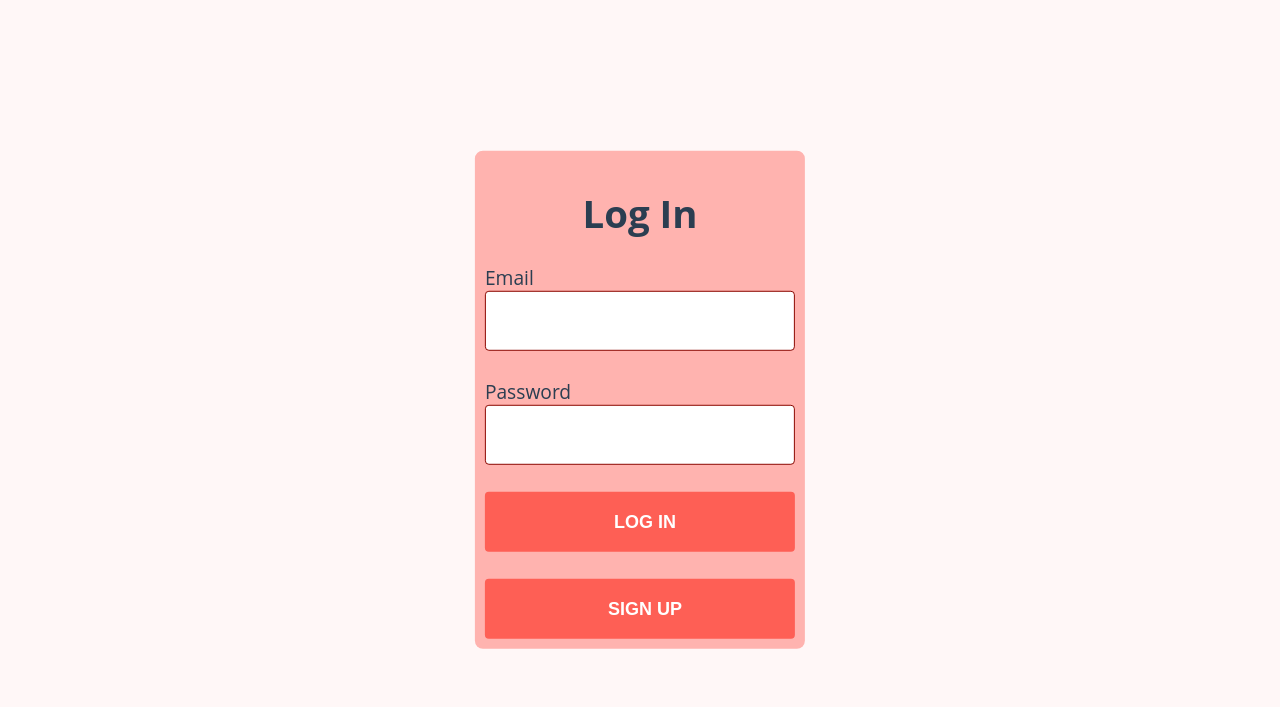
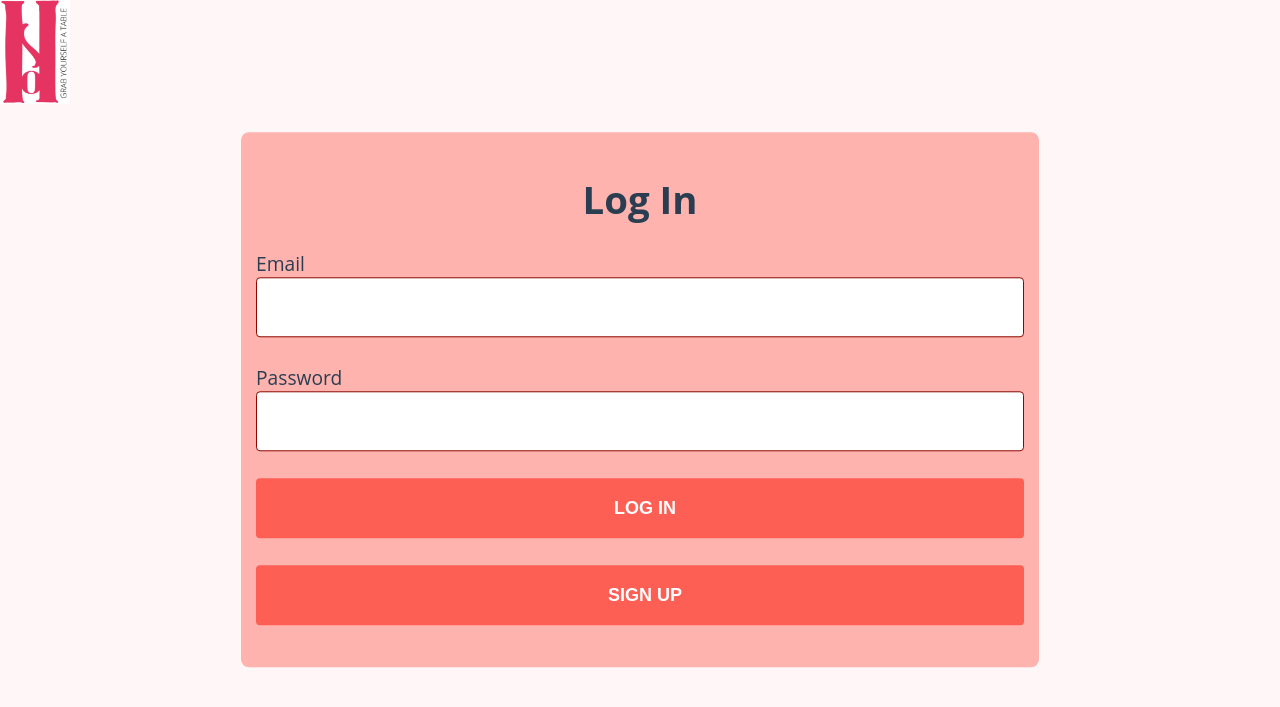
Before and after one commit to katie-marley/findatable, a Flask app: page / in a window 1280 px wide. Shown: the top 707 px of the page. Run offline with Flask 2, Linux system fonts and the light colour scheme; some libraries are stand-ins or nearby versions.

Commit message:
login page and sign-up page now responds to screen size

```diff
--- a/application/static/login_style.css
+++ b/application/static/login_style.css
@@ -104,9 +104,13 @@ position: absolute;
 left: 50%;
 top: 50%;
 transform: translate(-50%, -50%);
-padding: 10px;
+padding: 15px;
 background-color: #FFB3AF;
 border-radius:8px;
 }
 
-footer {text-color: FFF7F7}
+#logo{
+	position:fixed;
+	top:0;
+	left:0;
+}
--- a/application/templates/login.html
+++ b/application/templates/login.html
@@ -9,7 +9,10 @@
 	<link rel="stylesheet" href="static/login_style.css">
 </head>
 <body>
-<div class="center">
+<div id="logo">
+	<img src="static/images/logo.png" style="max-width:15%; height:auto;">
+</div>
+<div class="center" style="min-width:60%; max-height:75%">
 	<h1><center>Log In</center></h1>
 	<div class='form'>
             <form method='POST' action="login">
@@ -23,12 +26,13 @@
                 {{ form.login_button }}
 				<br>
                 <br>
-            {{ message }}
             </form>
 
             <form method='GET' action="signup">
                 {{ form.signup_button }}
             </form>
+        <br>
+        {{ message }}
         </div>
 	</body>
 </div>
--- a/application/templates/signup.html
+++ b/application/templates/signup.html
@@ -10,7 +10,10 @@
 
 </head>
 <body>
-<div class='center' style="overflow-y:scroll; height:550px;">
+<div id="logo">
+	<img src="static/images/logo.png" style="max-width:15%; height:auto;">
+</div>
+<div class='center' style="overflow-y:scroll; min-width:60%; max-height:75%">
             <form method='POST' action=''>
                 <!-- provides CSRF protection, alongside secret key. Use on all POST forms -->
                 {{ form.hidden_tag() }}
```
Also changed, not shown: application/static/images/logo.png (added).
